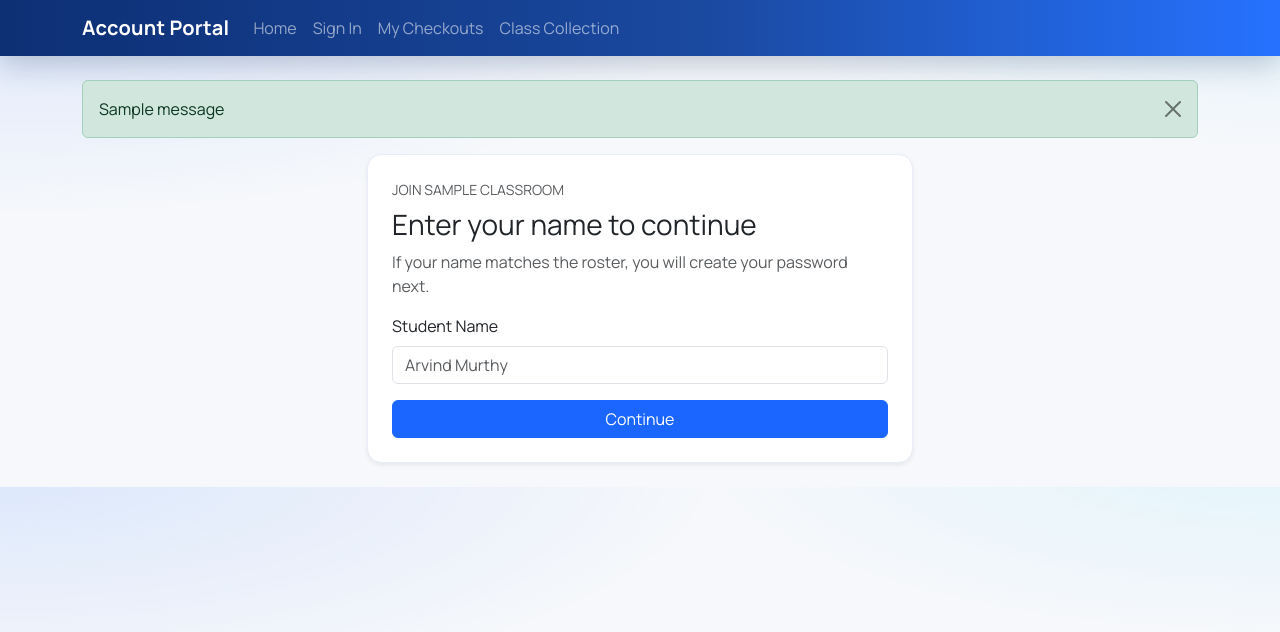
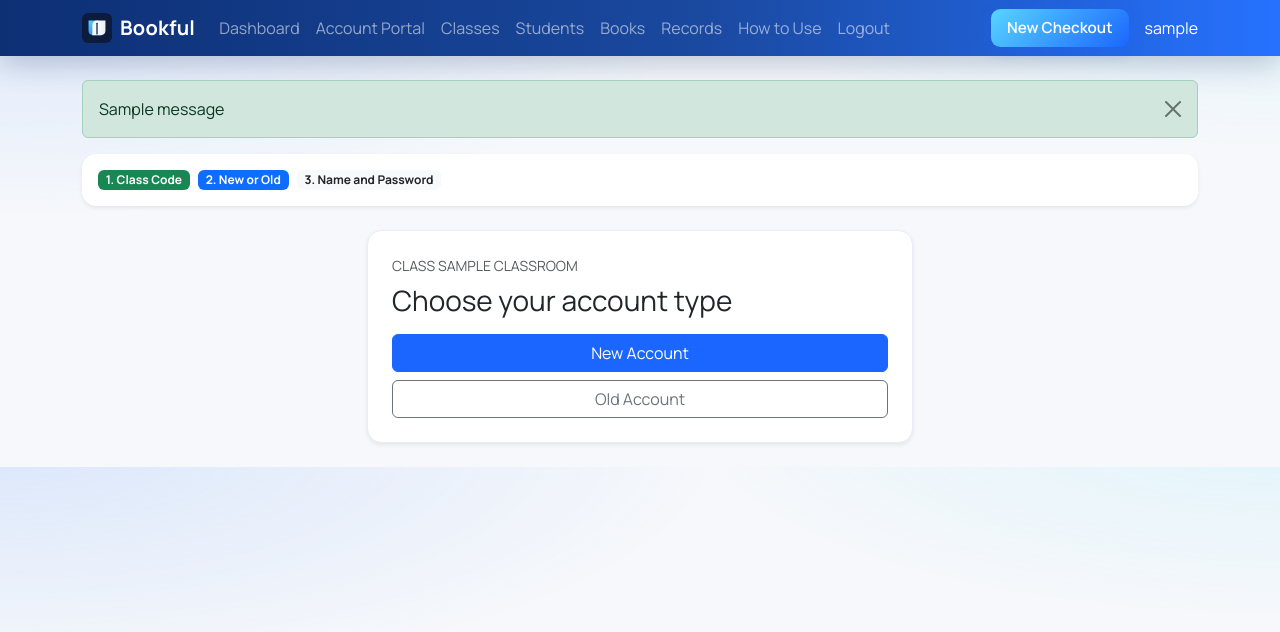
Before and after one commit to GGUI-Classroom/Bookful, a Flask app: page /portal/join/000 in a window 1280 px wide. Shown: the top 632 px of the page. Run offline with Flask 3, Linux system fonts and the light colour scheme; a user stored in the database is signed in; tables that the repository leaves empty hold one stand-in row (values such as "Sample post"); one stand-in notice (Sample message) is shown.

Commit message:
Refactor account portal routes and forms for improved user experience; consolidate templates and enhance navigation flow

```diff
--- a/app/classes/routes.py
+++ b/app/classes/routes.py
@@ -41,4 +41,4 @@ def index():
 
 @classes_bp.get("/join/<string:join_code>")
 def join(join_code: str):
-    return redirect(url_for("portal.join", join_code=join_code))
+    return redirect(url_for("portal.choose_account", join_code=join_code))
--- a/app/forms.py
+++ b/app/forms.py
@@ -54,22 +54,22 @@ class JoinClassForm(FlaskForm):
     submit = SubmitField("Join Class")
 
 
-class PortalJoinForm(FlaskForm):
-    student_name = StringField("Student Name", validators=[DataRequired(), Length(max=120)])
+class PortalCodeForm(FlaskForm):
+    join_code = StringField("Class Code", validators=[DataRequired(), Length(max=32)])
     submit = SubmitField("Continue")
 
 
-class PortalClaimForm(FlaskForm):
+class PortalNewAccountForm(FlaskForm):
+    student_name = StringField("Registered Student Name", validators=[DataRequired(), Length(max=120)])
     password = PasswordField("Create Password", validators=[DataRequired(), Length(min=8, max=128)])
     confirm_password = PasswordField(
         "Confirm Password",
         validators=[DataRequired(), EqualTo("password", message="Passwords must match.")],
     )
-    submit = SubmitField("Finish Setup")
+    submit = SubmitField("Create Account")
 
 
-class PortalLoginForm(FlaskForm):
-    join_code = StringField("Class Code", validators=[DataRequired(), Length(max=32)])
+class PortalOldAccountForm(FlaskForm):
     student_name = StringField("Student Name", validators=[DataRequired(), Length(max=120)])
     password = PasswordField("Password", validators=[DataRequired()])
     submit = SubmitField("Sign In")
--- a/app/portal/routes.py
+++ b/app/portal/routes.py
@@ -5,7 +5,7 @@ from flask import flash, redirect, render_template, request, session, url_for
 from sqlalchemy.orm import joinedload
 
 from app.extensions import db
-from app.forms import PortalClaimForm, PortalJoinForm, PortalLoginForm
+from app.forms import PortalCodeForm, PortalNewAccountForm, PortalOldAccountForm
 from app.models import Book, CheckoutRecord, Classroom, Student, StudentAccount
 from app.portal import portal_bp
 from app.utils.matching import find_best_name_match
@@ -45,104 +45,72 @@ def _classroom_for_join_code(join_code: str) -> Classroom:
 
 @portal_bp.get("/")
 def index():
-    account = _current_student_account()
-    if account:
-        return redirect(url_for("portal.dashboard"))
-    return render_template("portal/index.html")
+    return redirect(url_for("portal.join_with_code"))
 
 
-@portal_bp.route("/join/<string:join_code>", methods=["GET", "POST"])
-def join(join_code: str):
+@portal_bp.route("/join", methods=["GET", "POST"])
+def join_with_code():
+    form = PortalCodeForm()
+
+    if form.validate_on_submit():
+        classroom = Classroom.query.filter_by(join_code=form.join_code.data.strip().upper()).first()
+        if classroom is None:
+            flash("That class code is not valid.", "danger")
+            return render_template("portal/join_code.html", form=form)
+        return redirect(url_for("portal.choose_account", join_code=classroom.join_code))
+
+    return render_template("portal/join_code.html", form=form)
+
+
+@portal_bp.get("/join/<string:join_code>")
+def choose_account(join_code: str):
     classroom = _classroom_for_join_code(join_code)
-    form = PortalJoinForm()
+    return render_template("portal/choose_account.html", classroom=classroom)
+
+
+@portal_bp.route("/join/<string:join_code>/new", methods=["GET", "POST"])
+def new_account(join_code: str):
+    classroom = _classroom_for_join_code(join_code)
+    form = PortalNewAccountForm()
 
     if form.validate_on_submit():
         student = _student_for_classroom(classroom, form.student_name.data)
         if student is None:
             flash("We could not match that name to the class roster.", "danger")
-            return render_template("portal/join.html", form=form, classroom=classroom)
+            return render_template("portal/new_account.html", form=form, classroom=classroom)
 
         if student.account is not None:
-            flash("That student already has an account. Sign in instead.", "info")
-            return redirect(url_for("portal.login", join_code=classroom.join_code, student_name=form.student_name.data.strip()))
+            flash("This student already has an account. Choose Old Account.", "info")
+            return redirect(url_for("portal.old_account", join_code=classroom.join_code))
 
-        session["student_portal_pending_student_id"] = student.id
-        session["student_portal_pending_classroom_id"] = classroom.id
-        session["student_portal_pending_student_name"] = student.name
-        return redirect(url_for("portal.claim"))
-
-    return render_template("portal/join.html", form=form, classroom=classroom)
-
-
-@portal_bp.route("/claim", methods=["GET", "POST"])
-def claim():
-    student_id = session.get("student_portal_pending_student_id")
-    if not student_id:
-        flash("Start by joining a class first.", "warning")
-        return redirect(url_for("portal.index"))
-
-    student = db.session.get(Student, student_id)
-    if student is None:
-        session.pop("student_portal_pending_student_id", None)
-        session.pop("student_portal_pending_classroom_id", None)
-        session.pop("student_portal_pending_student_name", None)
-        flash("We could not find that student record.", "danger")
-        return redirect(url_for("portal.index"))
-
-    classroom = student.classroom
-    form = PortalClaimForm()
-
-    if form.validate_on_submit():
-        if student.account is None:
-            account = StudentAccount(student_id=student.id)
-            account.set_password(form.password.data)
-            db.session.add(account)
-        else:
-            account = student.account
-            account.set_password(form.password.data)
+        account = StudentAccount(student_id=student.id)
+        account.set_password(form.password.data)
+        db.session.add(account)
 
         account.last_login_at = datetime.utcnow()
         db.session.commit()
 
         session["student_portal_account_id"] = account.id
-        session.pop("student_portal_pending_student_id", None)
-        session.pop("student_portal_pending_classroom_id", None)
-        session.pop("student_portal_pending_student_name", None)
         flash("Student account created.", "success")
         return redirect(url_for("portal.dashboard"))
 
-    return render_template(
-        "portal/claim.html",
-        form=form,
-        student=student,
-        classroom=classroom,
-    )
+    return render_template("portal/new_account.html", form=form, classroom=classroom)
 
 
-@portal_bp.route("/login", methods=["GET", "POST"])
-def login():
-    form = PortalLoginForm()
-    join_code = request.args.get("join_code", "").strip()
-    student_name = request.args.get("student_name", "").strip()
-    if join_code and not form.join_code.data:
-        form.join_code.data = join_code
-    if student_name and not form.student_name.data:
-        form.student_name.data = student_name
+@portal_bp.route("/join/<string:join_code>/old", methods=["GET", "POST"])
+def old_account(join_code: str):
+    classroom = _classroom_for_join_code(join_code)
+    form = PortalOldAccountForm()
 
     if form.validate_on_submit():
-        classroom = Classroom.query.filter_by(join_code=form.join_code.data.strip().upper()).first()
-        if classroom is None:
-            flash("That class code is not valid.", "danger")
-            return render_template("portal/login.html", form=form)
-
         student = _student_for_classroom(classroom, form.student_name.data)
         if student is None or student.account is None:
             flash("No student account was found for that name.", "danger")
-            return render_template("portal/login.html", form=form)
+            return render_template("portal/old_account.html", form=form, classroom=classroom)
 
         if not student.account.check_password(form.password.data):
             flash("Incorrect password.", "danger")
-            return render_template("portal/login.html", form=form)
+            return render_template("portal/old_account.html", form=form, classroom=classroom)
 
         student.account.last_login_at = datetime.utcnow()
         db.session.commit()
@@ -151,7 +119,7 @@ def login():
         flash("Welcome back.", "success")
         return redirect(url_for("portal.dashboard"))
 
-    return render_template("portal/login.html", form=form)
+    return render_template("portal/old_account.html", form=form, classroom=classroom)
 
 
 @portal_bp.get("/dashboard")
--- a/app/templates/base.html
+++ b/app/templates/base.html
@@ -25,7 +25,7 @@
         {% if current_user.is_authenticated %}
           <ul class="navbar-nav me-auto mb-2 mb-lg-0">
             <li class="nav-item"><a class="nav-link" href="{{ url_for('main.dashboard') }}">Dashboard</a></li>
-            <li class="nav-item"><a class="nav-link" href="{{ url_for('portal.index') }}">Account Portal</a></li>
+            <li class="nav-item"><a class="nav-link" href="{{ url_for('students.index') }}">Account Portal</a></li>
             <li class="nav-item"><a class="nav-link" href="{{ url_for('classes.index') }}">Classes</a></li>
             <li class="nav-item"><a class="nav-link" href="{{ url_for('students.index') }}">Students</a></li>
             <li class="nav-item"><a class="nav-link" href="{{ url_for('books.index') }}">Books</a></li>
@@ -39,7 +39,7 @@
           </div>
         {% else %}
           <ul class="navbar-nav ms-auto">
-            <li class="nav-item"><a class="nav-link" href="{{ url_for('portal.index') }}">Account Portal</a></li>
+            <li class="nav-item"><a class="nav-link" href="{{ url_for('portal.join_with_code') }}">Join using class code</a></li>
             <li class="nav-item"><a class="nav-link" href="{{ url_for('main.how_to_use') }}">How to Use</a></li>
             <li class="nav-item"><a class="nav-link" href="{{ url_for('auth.login') }}">Log In</a></li>
             <li class="nav-item"><a class="nav-link" href="{{ url_for('auth.signup') }}">Sign Up</a></li>
--- a/app/templates/dashboard.html
+++ b/app/templates/dashboard.html
@@ -4,7 +4,7 @@
 <div class="d-flex flex-wrap justify-content-between align-items-center gap-2 mb-4">
   <h1 class="h3 mb-0">Teacher Dashboard</h1>
   <div class="d-flex gap-2">
-    <a class="btn btn-outline-primary btn-sm" href="{{ url_for('portal.index') }}">Account Portal</a>
+    <a class="btn btn-outline-primary btn-sm" href="{{ url_for('students.index') }}">Account Portal</a>
     <a class="btn btn-outline-primary btn-sm" href="{{ url_for('classes.index') }}">Classes</a>
     <a class="btn btn-outline-primary btn-sm" href="{{ url_for('students.index') }}">Add Student</a>
     <a class="btn btn-outline-primary btn-sm" href="{{ url_for('books.index') }}">Add Book</a>
--- a/app/templates/home.html
+++ b/app/templates/home.html
@@ -15,6 +15,7 @@
       </p>
       <div class="landing-actions">
         <a class="btn btn-lg btn-landing-primary" href="{{ url_for('auth.signup') }}">Create Free Account</a>
+        <a class="btn btn-lg btn-landing-secondary" href="{{ url_for('portal.join_with_code') }}">Join using class code</a>
         <a class="btn btn-lg btn-landing-secondary" href="{{ url_for('auth.classlink_login') }}">Sign in with ClassLink</a>
         <a class="btn btn-lg btn-landing-secondary" href="{{ url_for('auth.login') }}">Log In</a>
         <a class="btn btn-lg btn-landing-secondary" href="{{ url_for('main.how_to_use') }}">How to Use</a>
--- a/app/templates/portal/base.html
+++ /dev/null
@@ -1,56 +0,0 @@
-<!doctype html>
-<html lang="en">
-<head>
-  <meta charset="utf-8">
-  <meta name="viewport" content="width=device-width, initial-scale=1">
-  <title>{% block title %}Account Portal | Bookful{% endblock %}</title>
-  <link rel="preconnect" href="https://fonts.googleapis.com">
-  <link rel="preconnect" href="https://fonts.gstatic.com" crossorigin>
-  <link href="https://fonts.googleapis.com/css2?family=Manrope:wght@400;600;700;800&display=swap" rel="stylesheet">
-  <link href="https://cdn.jsdelivr.net/npm/bootstrap@5.3.3/dist/css/bootstrap.min.css" rel="stylesheet">
-  <link href="{{ url_for('static', filename='css/styles.css') }}" rel="stylesheet">
-</head>
-<body>
-  <nav class="navbar navbar-expand-lg navbar-dark app-nav">
-    <div class="container">
-      <a class="navbar-brand fw-bold d-flex align-items-center gap-2" href="{{ url_for('portal.index') }}">
-        <span>Account Portal</span>
-      </a>
-      <button class="navbar-toggler" type="button" data-bs-toggle="collapse" data-bs-target="#portalNav" aria-controls="portalNav" aria-expanded="false" aria-label="Toggle navigation">
-        <span class="navbar-toggler-icon"></span>
-      </button>
-      <div class="collapse navbar-collapse" id="portalNav">
-        <ul class="navbar-nav me-auto mb-2 mb-lg-0">
-          <li class="nav-item"><a class="nav-link" href="{{ url_for('portal.index') }}">Home</a></li>
-          <li class="nav-item"><a class="nav-link" href="{{ url_for('portal.login') }}">Sign In</a></li>
-          <li class="nav-item"><a class="nav-link" href="{{ url_for('portal.dashboard') }}">My Checkouts</a></li>
-          <li class="nav-item"><a class="nav-link" href="{{ url_for('portal.collection') }}">Class Collection</a></li>
-        </ul>
-        <div class="d-flex gap-2 align-items-center ms-auto">
-          {% if session.get('student_portal_account_id') %}
-            <a href="{{ url_for('portal.logout') }}" class="btn btn-outline-light btn-sm">Logout</a>
-          {% endif %}
-        </div>
-      </div>
-    </div>
-  </nav>
-
-  <main class="container py-4">
-    {% with messages = get_flashed_messages(with_categories=true) %}
-      {% if messages %}
-        {% for category, message in messages %}
-          <div class="alert alert-{{ category }} alert-dismissible fade show" role="alert">
-            {{ message }}
-            <button type="button" class="btn-close" data-bs-dismiss="alert" aria-label="Close"></button>
-          </div>
-        {% endfor %}
-      {% endif %}
-    {% endwith %}
-
-    {% block content %}{% endblock %}
-  </main>
-
-  <script src="https://cdn.jsdelivr.net/npm/bootstrap@5.3.3/dist/js/bootstrap.bundle.min.js"></script>
-  {% block scripts %}{% endblock %}
-</body>
-</html>
--- /dev/null
+++ b/app/templates/portal/choose_account.html
@@ -0,0 +1,28 @@
+{% extends "base.html" %}
+{% block title %}Choose Account Type | Bookful{% endblock %}
+{% block content %}
+<div class="card border-0 shadow-sm mb-4">
+  <div class="card-body py-3">
+    <div class="d-flex flex-wrap gap-2 align-items-center">
+      <span class="badge text-bg-success">1. Class Code</span>
+      <span class="badge text-bg-primary">2. New or Old</span>
+      <span class="badge text-bg-light text-dark">3. Name and Password</span>
+    </div>
+  </div>
+</div>
+
+<div class="row justify-content-center">
+  <div class="col-md-8 col-lg-6">
+    <div class="card shadow-sm">
+      <div class="card-body p-4">
+        <p class="text-uppercase text-muted small mb-2">Class {{ classroom.name }}</p>
+        <h1 class="h3 mb-3">Choose your account type</h1>
+        <div class="d-grid gap-2">
+          <a class="btn btn-primary" href="{{ url_for('portal.new_account', join_code=classroom.join_code) }}">New Account</a>
+          <a class="btn btn-outline-secondary" href="{{ url_for('portal.old_account', join_code=classroom.join_code) }}">Old Account</a>
+        </div>
+      </div>
+    </div>
+  </div>
+</div>
+{% endblock %}
--- a/app/templates/portal/collection.html
+++ b/app/templates/portal/collection.html
@@ -1,4 +1,4 @@
-{% extends "portal/base.html" %}
+{% extends "base.html" %}
 {% block title %}Class Collection | Bookful{% endblock %}
 {% block content %}
 <div class="d-flex flex-wrap justify-content-between align-items-center gap-2 mb-4">
--- a/app/templates/portal/dashboard.html
+++ b/app/templates/portal/dashboard.html
@@ -1,4 +1,4 @@
-{% extends "portal/base.html" %}
+{% extends "base.html" %}
 {% block title %}My Checkouts | Bookful{% endblock %}
 {% block content %}
 <div class="d-flex flex-wrap justify-content-between align-items-center gap-2 mb-4">
--- a/app/templates/portal/join.html
+++ /dev/null
@@ -1,24 +0,0 @@
-{% extends "portal/base.html" %}
-{% block title %}Join Class | Bookful{% endblock %}
-{% block content %}
-<div class="row justify-content-center">
-  <div class="col-md-8 col-lg-6">
-    <div class="card shadow-sm">
-      <div class="card-body p-4">
-        <p class="text-uppercase text-muted small mb-2">Join {{ classroom.name }}</p>
-        <h1 class="h3 mb-2">Enter your name to continue</h1>
-        <p class="text-muted mb-3">If your name matches the roster, you will create your password next.</p>
-        <form method="post" novalidate>
-          {{ form.hidden_tag() }}
-          <div class="mb-3">
-            {{ form.student_name.label(class="form-label") }}
-            {{ form.student_name(class="form-control", placeholder="Arvind Murthy") }}
-            {% for err in form.student_name.errors %}<div class="text-danger small">{{ err }}</div>{% endfor %}
-          </div>
-          {{ form.submit(class="btn btn-primary w-100") }}
-        </form>
-      </div>
-    </div>
-  </div>
-</div>
-{% endblock %}
--- a/app/templates/students/index.html
+++ b/app/templates/students/index.html
@@ -1,5 +1,5 @@
 {% extends "base.html" %}
-{% block title %}Students | Bookful{% endblock %}
+{% block title %}Account Portal | Bookful{% endblock %}
 {% block content %}
 <div class="row g-4">
   <div class="col-lg-4">
```
Also changed, not shown: app/templates/classes/index.html (+5 -5 lines), app/templates/portal/claim.html (deleted, +0 -29 lines), app/templates/portal/index.html (deleted, +0 -37 lines), app/templates/portal/join_code.html (added, +34 -0 lines), app/templates/portal/new_account.html (added, +44 -0 lines), app/templates/portal/old_account.html (renamed from app/templates/portal/login.html, +15 -10 lines).
